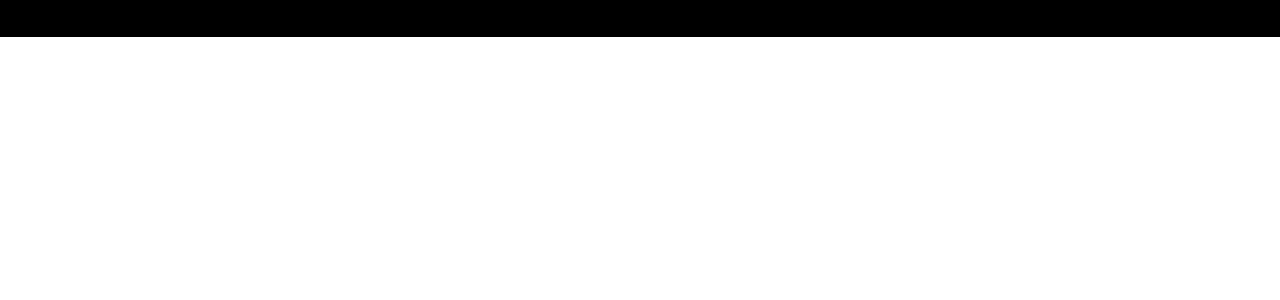
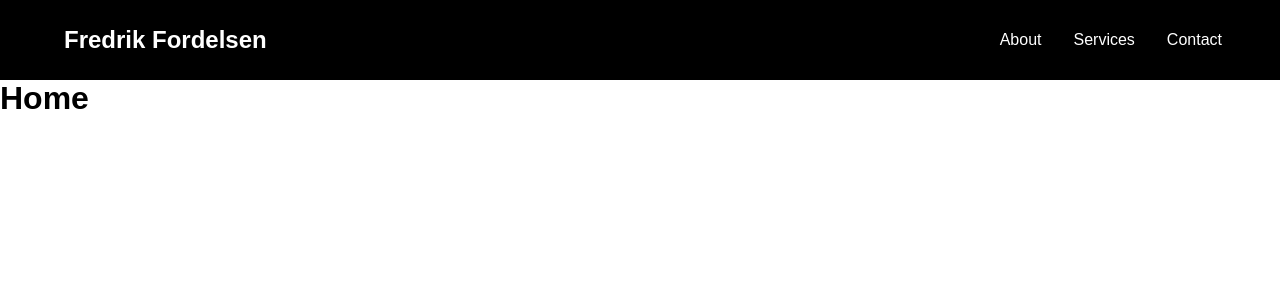
Before and after one commit to btfredr/portfolioupdate, a React (Create React App) app: page / in a window 1280 px wide. Shown: the top 300 px of the page. Built offline with nearby package versions, Linux system fonts and the light colour scheme.

Commit message:
finished navbar design

```diff
--- a/package.json
+++ b/package.json
@@ -10,6 +10,7 @@
     "react-dom": "^17.0.2",
     "react-router-dom": "^5.2.0",
     "react-scripts": "4.0.3",
+    "react-scroll": "^1.8.3",
     "sass": "^1.37.5",
     "web-vitals": "^1.0.1"
   },
--- a/src/components/Nav.js
+++ b/src/components/Nav.js
@@ -1,9 +1,38 @@
+import { Link } from "react-router-dom";
+import { Link as ScrollLink } from "react-scroll";
+
 const Nav = () => {
   return (
     <>
       <nav className="nav">
         <div className="nav__container">
-          <div className="nav__logo">Fredrik Fordelsen</div>
+          <Link to="/" className="nav__logo">
+            Fredrik Fordelsen
+          </Link>
+
+          <div className="mobileIcon">
+            <i className="fas fa-bars nav__icon" />
+          </div>
+
+          <ul className="nav__menu">
+            <li className="nav__item">
+              <ScrollLink to="about" className="nav__links">
+                About
+              </ScrollLink>
+            </li>
+
+            <li className="nav__item">
+              <ScrollLink to="contact" className="nav__links">
+                Services
+              </ScrollLink>
+            </li>
+
+            <li className="nav__item">
+              <ScrollLink to="contact" className="nav__links">
+                Contact
+              </ScrollLink>
+            </li>
+          </ul>
         </div>
       </nav>
     </>
--- a/src/scss/partials/_nav.scss
+++ b/src/scss/partials/_nav.scss
@@ -1,7 +1,6 @@
 .nav {
   background-color: #000;
   height: 80px;
-  margin-top: -80px;
   display: flex;
   align-items: center;
   justify-content: center;
@@ -23,4 +22,62 @@
     padding: 0 24px;
     max-width: 1200px;
   }
+
+  &__logo {
+    color: #fff;
+    justify-self: flex-start;
+    font-size: 1.5rem;
+    display: flex;
+    align-items: center;
+    font-weight: bold;
+    text-decoration: none;
+  }
+
+  &__icon {
+    color: white;
+  }
+
+  &__menu {
+    display: flex;
+    align-items: center;
+    list-style: none;
+    text-align: center;
+    margin-right: -22px;
+
+    @media screen and (max-width: 768px) {
+      display: none;
+    }
+  }
+
+  &__item {
+    height: 80px;
+  }
+
+  &__links {
+    color: #fff;
+    display: flex;
+    align-items: center;
+    text-decoration: none;
+    padding: 0 1rem;
+    height: 100%;
+    cursor: pointer;
+
+    &.active {
+      border-bottom: 3px solid $clr-accent;
+    }
+  }
 }
+
+.mobileIcon {
+  display: none;
+
+  @media screen and (max-width: 768px) {
+    display: block;
+    position: absolute;
+    top: 0;
+    right: 0;
+    transform: translate(-100%, 60%);
+    font-size: 1.8rem;
+    cursor: pointer;
+  }
+}
```
Also changed, not shown: 1 other file (tests, documents, lock files or other folders).
